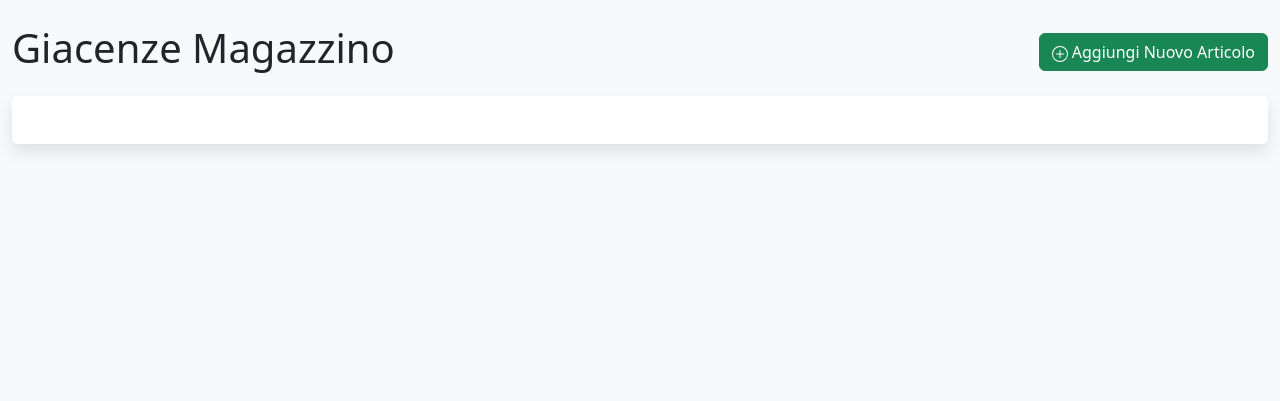
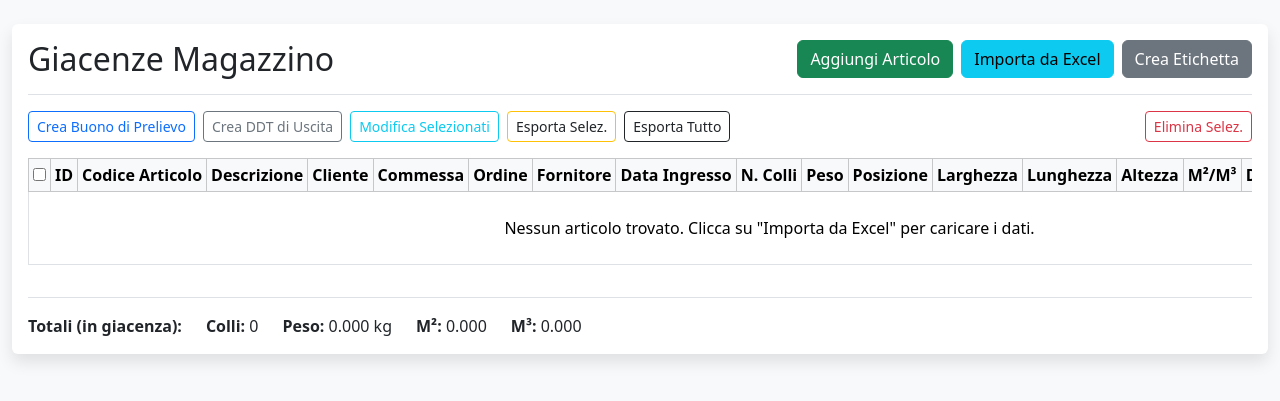
Before and after one commit to Camarsrl/gestionale_web, a Flask app: page / in a window 1280 px wide. Shown: the part 66-467 px from the top of the page. Run offline with Flask 3, Linux system fonts and the light colour scheme; the visitor is signed in with stand-in values (Sample User, id 1).

Commit message:
Update index.html

```diff
--- a/templates/index.html
+++ b/templates/index.html
@@ -1,25 +1,128 @@
-{% extends "layout.html" %}  {% block content %}
-<div class="d-flex justify-content-between align-items-center mb-3">
-    <h1>Giacenze Magazzino</h1>
-
-    {% if session.role == 'admin' %}
-    <a href="{{ url_for('add_articolo') }}" class="btn btn-success">
-        <svg xmlns="http://www.w3.org/2000/svg" width="16" height="16" fill="currentColor" class="bi bi-plus-circle" viewBox="0 0 16 16">
-            <path d="M8 15A7 7 0 1 1 8 1a7 7 0 0 1 0 14zm0 1A8 8 0 1 0 8 0a8 8 0 0 0 0 16z"/>
-            <path d="M8 4a.5.5 0 0 1 .5.5v3h3a.5.5 0 0 1 0 1h-3v3a.5.5 0 0 1-1 0v-3h-3a.5.5 0 0 1 0-1h3v-3A.5.5 0 0 1 8 4z"/>
-        </svg>
-        Aggiungi Nuovo Articolo
-    </a>
-    {% endif %}
-    </div>
-
+{% extends "layout.html" %}
+{% block content %}
 <div class="card">
     <div class="card-body">
-        <div class="table-responsive">
-            <table class="table table-hover">
-                </table>
+        <div class="d-flex justify-content-between align-items-center mb-3">
+            <h2 class="card-title mb-0">Giacenze Magazzino</h2>
+            {% if session.role == 'admin' %}
+            <div class="d-flex gap-2">
+                <a href="{{ url_for('add_articolo') }}" class="btn btn-success">Aggiungi Articolo</a>
+                <a href="{{ url_for('import_excel') }}" class="btn btn-info">Importa da Excel</a>
+                <a href="{{ url_for('etichetta_manuale') }}" class="btn btn-secondary">Crea Etichetta</a>
+            </div>
+            {% endif %}
+        </div>
+
+        <div class="d-flex flex-wrap gap-2 mb-3 border-top pt-3">
+            <a href="#" id="buono-btn" class="btn btn-sm btn-outline-primary">Crea Buono di Prelievo</a>
+            <a href="#" id="ddt-btn" class="btn btn-sm btn-outline-secondary">Crea DDT di Uscita</a>
+            <a href="#" id="edit-selected" class="btn btn-sm btn-outline-info">Modifica Selezionati</a>
+            <a href="#" id="export-selected" class="btn btn-sm btn-outline-warning text-dark">Esporta Selez.</a>
+            <a href="{{ url_for('export_excel') }}" class="btn btn-sm btn-outline-dark">Esporta Tutto</a>
+            {% if session.role == 'admin' %}
+            <form method="POST" action="{{ url_for('bulk_delete') }}" id="delete-form" class="ms-auto">
+                 <input type="hidden" name="selected_ids" id="delete-ids">
+                 <button type="submit" onclick="return confirm('Sei sicuro di voler eliminare definitivamente gli articoli selezionati?');" class="btn btn-sm btn-outline-danger">Elimina Selez.</button>
+            </form>
+            {% endif %}
+        </div>
+
+        <div class="table-responsive" style="max-height: 70vh;">
+            <table class="table table-hover table-sm table-bordered">
+                <thead class="table-light" style="position: sticky; top: 0;">
+                    <tr>
+                        <th style="width: 3%;"><input type="checkbox" id="select-all"></th>
+                        <th>ID</th><th>Codice Articolo</th><th>Descrizione</th><th>Cliente</th><th>Commessa</th><th>Ordine</th>
+                        <th>Fornitore</th><th>Data Ingresso</th><th>N. Colli</th><th>Peso</th><th>Posizione</th>
+                        <th>Larghezza</th><th>Lunghezza</th><th>Altezza</th>
+                        <th>M²/M³</th><th>Data Uscita</th><th>N. DDT Uscita</th><th>Stato</th>
+                        <th style="width: 8%;">Azioni</th>
+                    </tr>
+                </thead>
+                <tbody>
+                    {% for art in articoli %}
+                    <tr>
+                        <td><input type="checkbox" name="selected_ids" value="{{ art.id }}" class="item-checkbox"></td>
+                        <td>{{ art.id }}</td>
+                        <td>{{ art.codice_articolo or '' }}</td>
+                        <td>{{ (art.descrizione or '') | truncate(30) }}</td>
+                        <td>{{ art.cliente or '' }}</td>
+                        <td>{{ art.commessa or '' }}</td>
+                        <td>{{ art.ordine or '' }}</td>
+                        <td>{{ art.fornitore or '' }}</td>
+                        <td>{{ art.data_ingresso.strftime('%d/%m/%Y') if art.data_ingresso else '' }}</td>
+                        <td>{{ art.n_colli or '' }}</td>
+                        <td>{{ art.peso or '' }}</td>
+                        <td>{{ art.posizione or '' }}</td>
+                        <td>{{ art.larghezza or '' }}</td>
+                        <td>{{ art.lunghezza or '' }}</td>
+                        <td>{{ art.altezza or '' }}</td>
+                        <td>{{ art.m2 or '' }} / {{ art.m3 or '' }}</td>
+                        <td>{{ art.data_uscita.strftime('%d/%m/%Y') if art.data_uscita else '' }}</td>
+                        <td>{{ art.n_ddt_uscita or '' }}</td>
+                        <td><span class="badge {% if art.n_ddt_uscita %}bg-secondary{% else %}bg-success{% endif %}">{{ 'Uscito' if art.n_ddt_uscita else art.stato or 'In giacenza' }}</span></td>
+                        <td><a href="{{ url_for('edit_articolo', id=art.id) }}" class="btn btn-sm btn-outline-primary">Dettagli</a></td>
+                    </tr>
+                    {% else %}
+                    <tr>
+                        <td colspan="19" class="text-center p-4">Nessun articolo trovato. Clicca su "Importa da Excel" per caricare i dati.</td>
+                    </tr>
+                    {% endfor %}
+                </tbody>
+            </table>
+        </div>
+         <div class="mt-3 pt-3 border-top d-flex flex-wrap gap-4">
+            <strong>Totali (in giacenza):</strong>
+            <span><strong>Colli:</strong> {{ "%.0f"|format(totali.colli) }}</span>
+            <span><strong>Peso:</strong> {{ "%.3f"|format(totali.peso) }} kg</span>
+            <span><strong>M²:</strong> {{ "%.3f"|format(totali.m2) }}</span>
+            <span><strong>M³:</strong> {{ "%.3f"|format(totali.m3) }}</span>
         </div>
     </div>
 </div>
+{% endblock %}
 
+{% block extra_js %}
+<script>
+    function getSelectedIds() {
+        return Array.from(document.querySelectorAll('.item-checkbox:checked')).map(cb => cb.value).join(',');
+    }
+
+    document.getElementById('select-all').addEventListener('change', e => {
+        document.querySelectorAll('.item-checkbox').forEach(cb => cb.checked = e.target.checked);
+    });
+
+    function setupActionButton(buttonId, urlTemplate) {
+        const button = document.getElementById(buttonId);
+        if (button) {
+            button.addEventListener('click', e => {
+                e.preventDefault();
+                const ids = getSelectedIds();
+                if (!ids) {
+                    alert('Seleziona almeno un articolo.');
+                    return;
+                }
+                window.location.href = `${urlTemplate}?ids=${ids}`;
+            });
+        }
+    }
+
+    setupActionButton('export-selected', "{{ url_for('export_excel') }}");
+    setupActionButton('ddt-btn', "{{ url_for('ddt_setup') }}");
+    setupActionButton('buono-btn', "{{ url_for('buono_setup') }}");
+    setupActionButton('edit-selected', "{{ url_for('edit_multiple') }}");
+
+    const deleteForm = document.getElementById('delete-form');
+    if(deleteForm) {
+        deleteForm.addEventListener('submit', e => {
+            const ids = getSelectedIds();
+            if (!ids) {
+                alert('Seleziona almeno un articolo da eliminare.');
+                e.preventDefault();
+                return;
+            }
+            document.getElementById('delete-ids').value = ids;
+        });
+    }
+</script>
 {% endblock %}
```
